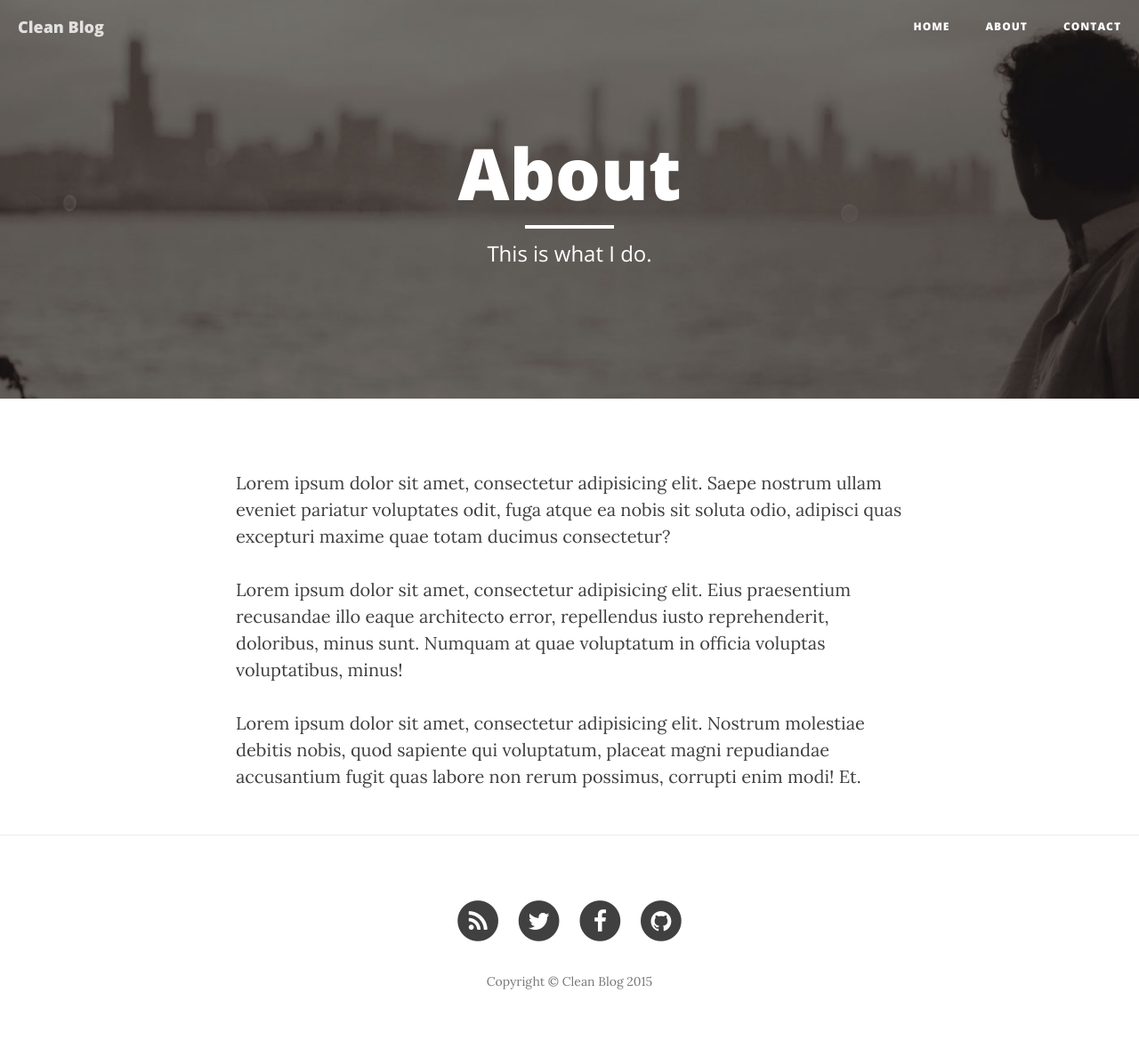
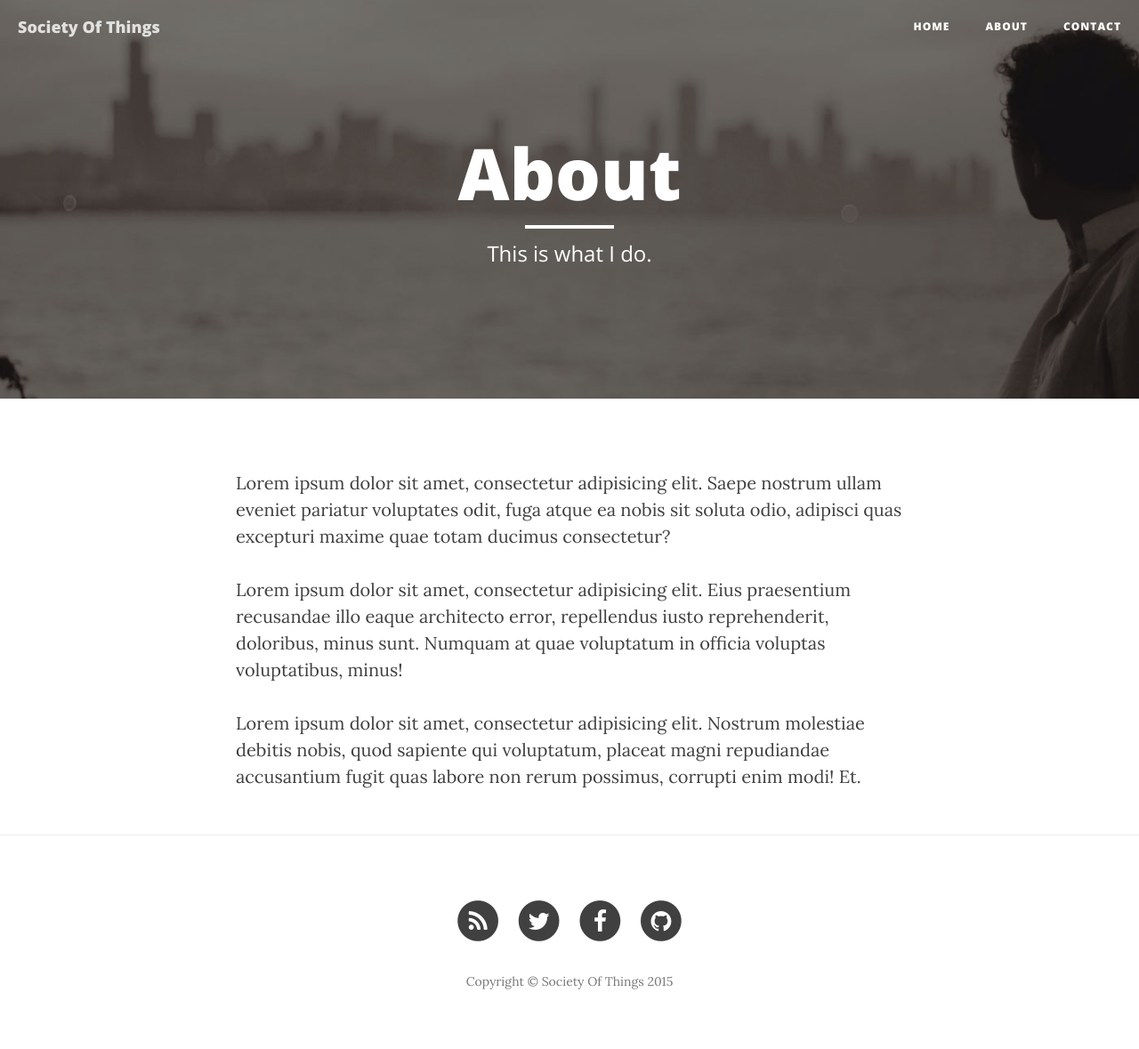
Before and after one commit to windley/societyofthings, a Jekyll site: the page built from about.html, in a window 1280 px wide. Shown: the whole page at 89% size. Built offline with Jekyll 4.4.1, drawn with Linux system fonts in a browser that asks for light colours; nearby versions of some CDN libraries; part of the change alters nothing that is shown.

Commit message:
configure

```diff
--- a/_config.yml
+++ b/_config.yml
@@ -1,13 +1,13 @@
 # Site settings
-title: Clean Blog
+title: Society Of Things
 header-img: img/home-bg.jpg
-email: your-email@yourdomain.com
-description: "Write your site description here. It will be used as your sites meta description as well!"
-baseurl: "/startbootstrap-clean-blog-jekyll"
-url: "http://yourdomain.com"
-twitter_username: SBootstrap
-github_username:  davidtmiller
-facebook_username:  IronSummitMedia
+email: phil@windley.org
+description: "Things working together for you"
+baseurl: ""
+url: "http://societyofthings.org"
+twitter_username: windley
+github_username:  windley
+facebook_username:  windley
 
 # Build settings
 markdown: kramdown
```
